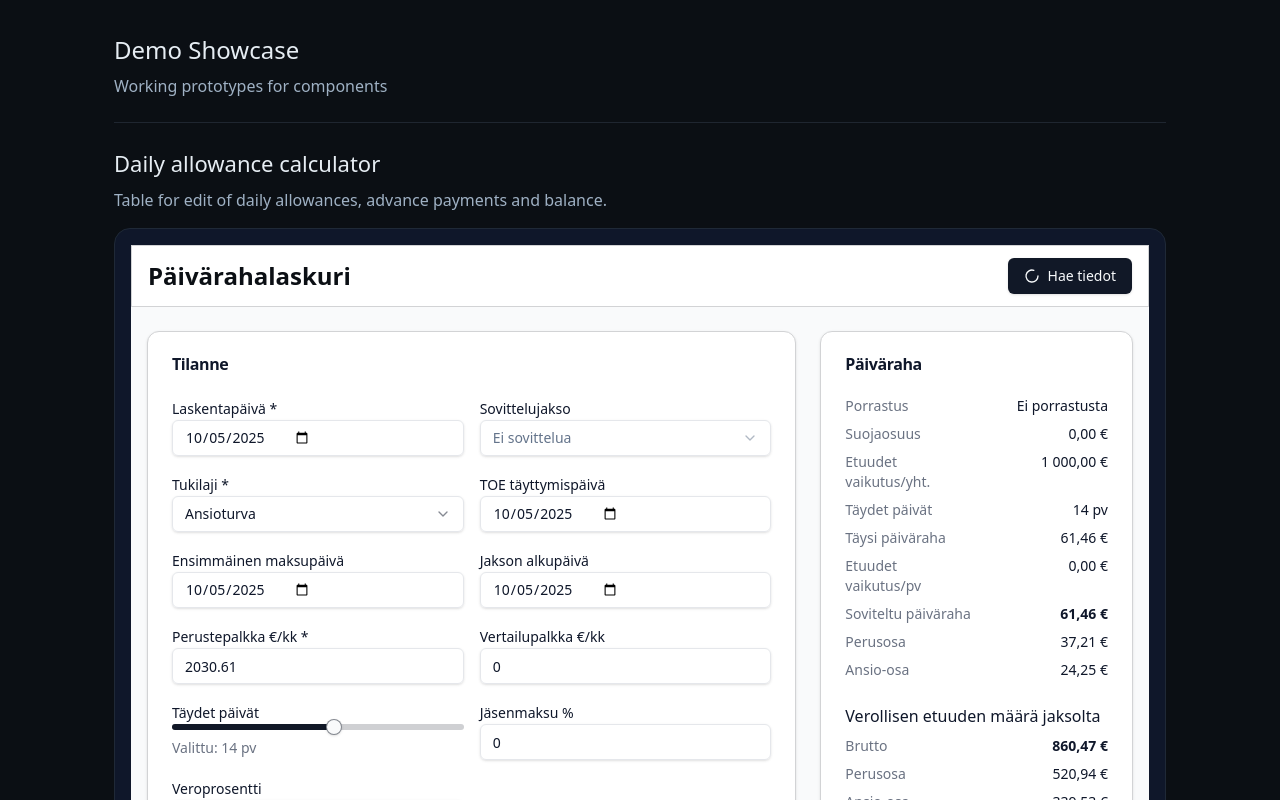
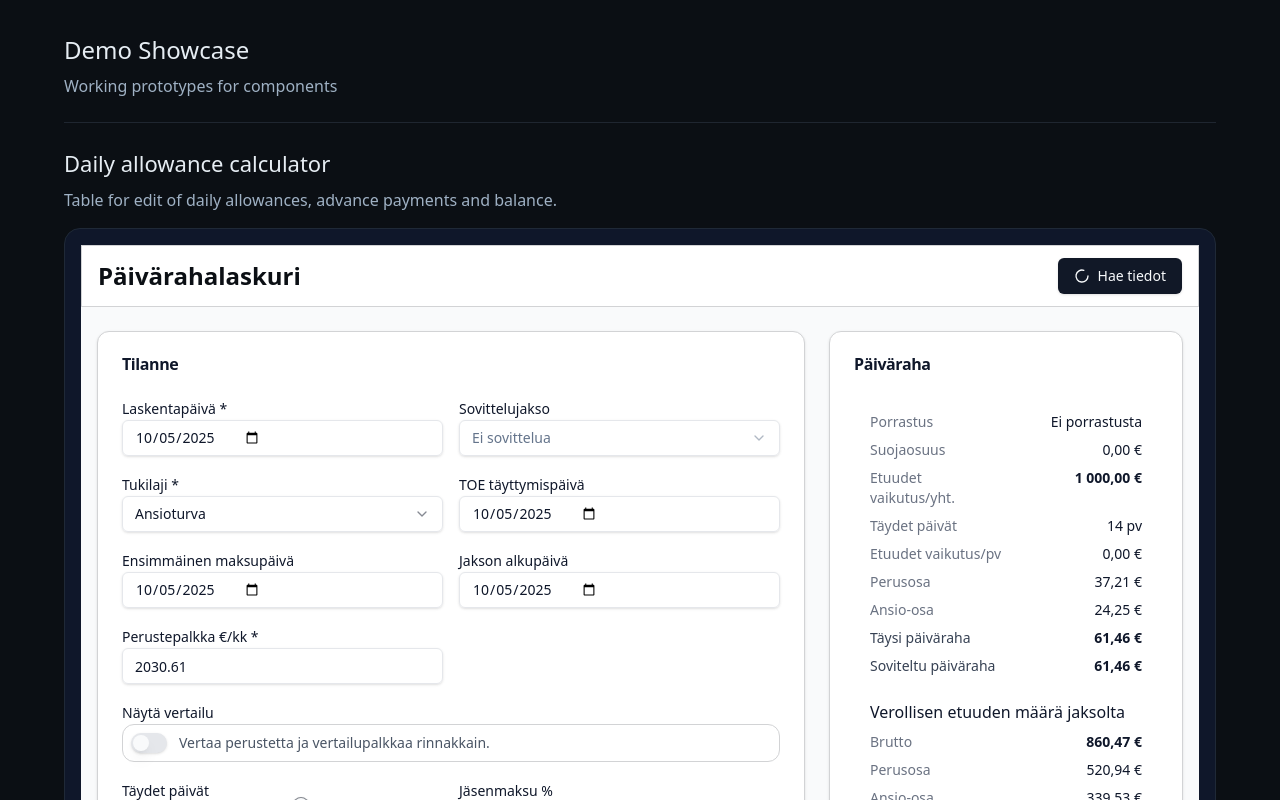
Before and after one commit to Heksed/demo-showcase, a Next.js app: page /allowancecalculator in a window 1280 px wide. Shown: the top 800 px of the page. Built offline with nearby package versions, Linux system fonts and the light colour scheme.

Commit message:
Fix: replace inline setFormulaConfig handlers with helpers

```diff
--- a/app/layout.tsx
+++ b/app/layout.tsx
@@ -11,7 +11,7 @@ export const metadata = {
     return (
       <html lang="fi">
         <body className="bg-[#0b0f14] text-[#e6edf3]">
-          <div className="max-w-[1100px] mx-auto p-6">
+          <div className="max-w-[1200px] mx-auto p-6">
             <header className="py-2 pb-6 border-b border-[#1f2630] mb-6">
               <h1 className="m-0 text-[24px]">Demo Showcase</h1>
               <p className="mt-[6px] text-[#9fb1c4]">Working prototypes for components</p>
--- a/demos/allowancecalculator/Allowancecalculator.tsx
+++ b/demos/allowancecalculator/Allowancecalculator.tsx
@@ -10,6 +10,8 @@ import { Select, SelectContent, SelectItem, SelectTrigger, SelectValue } from "@
 import { Switch } from "@/components/ui/switch";
 import { Slider } from "@/components/ui/slider";
 import { Download, Loader2, Plus, Trash2 } from "lucide-react";
+import { cn } from "@/lib/utils";
+
 
 
 // ===============================
@@ -212,6 +214,11 @@ export default function PaivarahaLaskuri() {
   const [taxPct, setTaxPct] = useState<number>(25); // veroprosentti
   const [priorPaidDaysManual, setPriorPaidDaysManual] = useState<number>(0); // maksetut pv ennen tätä jaksoa (manuaalinen)
 
+  // Vertailu
+  const [compareMode, setCompareMode] = useState<boolean>(false);
+  const [toeDateCompare, setToeDateCompare] = useState<string>("");
+
+
   // Lisäasetukset (tarvittaessa laajennettavissa)
   const [flags, setFlags] = useState({
     baseOnlyW: false, // Vain perusosa, työt.laji W
@@ -297,6 +304,7 @@ const setFormulaPercent =
   const results = useMemo(() => {
     const cfg = formulaConfig;
     const periodDays = period ? DAYS_BY_PERIOD[period as PeriodKey] : 0;
+
 
     // Automaattinen vs. manuaalinen maksettujen päivien kertymä ennen tämän jakson alkua
     const priorPaidAuto = businessDaysBetween(benefitStartDate, periodStartDate);
@@ -402,6 +410,71 @@ const setFormulaPercent =
     periodStartDate,
     autoPorrastus,
   ]);
+// Vertailupalkka
+  const resultsCompare = useMemo(() => {
+    if (!compareMode || !comparisonSalary || comparisonSalary <= 0) return null;
+
+    const periodDays = results.periodDays || 21.5;
+    const dailySalary = toDailyWage(comparisonSalary, periodDays);
+    const earningsPartRaw = flags.baseOnlyW
+      ? 0
+      : earningsPartFromDaily(dailySalary, SPLIT_POINT_MONTH, periodDays);
+
+    // Käytetään samaa porrastuksen keskiarvokerrointa ja samaa sovitteluvähennystä
+    const earningsPart = earningsPartRaw * results.stepFactor;
+    const fullDaily = DAILY_BASE + earningsPart;
+
+    const perDayReduction = results.perDayReduction;
+    const adjustedDaily = clamp(fullDaily - perDayReduction, 0, fullDaily);
+
+
+
+
+    return { fullDaily, adjustedDaily };
+  }, [
+    compareMode,
+    comparisonSalary,
+    flags.baseOnlyW,
+    results.periodDays,
+    results.stepFactor,
+    results.perDayReduction,
+  ]);
+
+  function Row3({
+    label,
+    base,
+    compare,
+  }: {
+    label: string;
+    base: number;
+    compare?: number | null;
+  }) {
+    const hasCompare = typeof compare === "number";
+    const delta = hasCompare ? (compare as number) - base : 0;
+    const sign = delta >= 0 ? "+" : "−";
+    const abs = Math.abs(delta);
+
+    return (
+      <>
+        <div className="text-gray-500">{label}</div>
+        <div className="text-right font-medium">{euro(base)}</div>
+        {hasCompare ? (
+          <>
+            <div className="text-right">{euro(compare as number)}</div>
+            <div className={cn("text-right font-semibold", delta >= 0 ? "text-emerald-600" : "text-rose-600")}>
+              {sign}
+              {euro(abs)}
+            </div>
+          </>
+        ) : (
+          <>
+            <div className="text-right text-gray-400">—</div>
+            <div className="text-right text-gray-400">—</div>
+          </>
+        )}
+      </>
+    );
+  }
 
   // Selkokielinen kaavalista korttia varten
   const formulaList = useMemo(() => {
@@ -525,15 +598,22 @@ const setFormulaPercent =
         </div>
       </header>
 
-      <main className="max-w-7xl mx-auto px-4 py-6 grid grid-cols-1 lg:grid-cols-3 gap-6">
+      <main
+  className={cn(
+    "max-w-8xl mx-auto px-4 py-6 grid gap-6 transition-all duration-300",
+    compareMode
+      ? "lg:grid-cols-[1.6fr_1.4fr]" // vertailutilassa: oikea leveämpi
+      : "lg:grid-cols-[2fr_1fr]"     // normaali: vasen 2/3, oikea 1/3
+  )}
+>
   {/* Vasemmalla: tilanne + etuudet */}
-        <div className="lg:col-span-2 space-y-6">
+  <div className="space-y-6 min-w-0">
           <Card>
             <CardHeader>
               <CardTitle>Tilanne</CardTitle>
             </CardHeader>
             <CardContent className="grid grid-cols-1 md:grid-cols-2 gap-4">
-              <div className="space-y-2">
+            <div className="space-y-6">
                 <Label>Laskentapäivä *</Label>
                 <Input type="date" value={calcDate} onChange={(e) => setCalcDate(e.target.value)} />
               </div>
@@ -595,6 +675,31 @@ const setFormulaPercent =
                 />
               </div>
 
+              {/* Vertailu – kytkin */}
+              <div className="space-y-2 md:col-span-2">
+          <Label>Näytä vertailu</Label>
+            <div className="flex items-center gap-3 p-2 rounded-xl border bg-white">
+             <Switch checked={compareMode} onCheckedChange={setCompareMode} />
+              <span className="text-sm text-gray-600">
+                Vertaa perustetta ja vertailupalkkaa rinnakkain.
+              </span>
+            </div>
+          </div>
+
+            {/* TOE (vertailu) – näytetään vain kun vertailu päällä */}
+            {compareMode && (
+             <div className="space-y-2">
+             <Label>TOE täyttymispäivä (vertailu)</Label>
+            <Input
+            type="date"
+            value={toeDateCompare}
+            onChange={(e) => setToeDateCompare(e.target.value)}
+              />
+             </div>
+            )}
+
+
+          {compareMode && (
             <div className="space-y-2">
             <Label>Vertailupalkka €/kk</Label>
            <Input
@@ -604,6 +709,7 @@ const setFormulaPercent =
             onChange={(e) => setComparisonSalary(parseFloat(e.target.value || "0"))}
                />
           </div>
+          )}
 
               <div className="space-y-2">
                 <Label>Täydet päivät</Label>
@@ -744,12 +850,19 @@ const setFormulaPercent =
         </div>
 
         {/* Oikealla: yhteenveto */}
-        <div className="lg:col-span-1">
+        <div className="min-w-0">
           <Card className="sticky top-20">
             <CardHeader>
               <CardTitle>Päiväraha</CardTitle>
             </CardHeader>
             <CardContent className="space-y-6">
+            <CardContent
+  className={cn("transition-all duration-300",compareMode && resultsCompare
+      ? "space-y-10 px-6 py-6" // enemmän tilaa kun vertailu päällä
+      : "space-y-6 px-4 py-4" // tiiviimpi oletus
+  )}
+>
+  {/* 1) Meta-rivit – aina 2-sarakkeisena */}
   <div className="grid grid-cols-2 gap-2 text-sm">
     <div className="text-gray-500">Porrastus</div>
     <div className="text-right font-medium">{results.stepLabel}</div>
@@ -760,29 +873,33 @@ const setFormulaPercent =
     </div>
 
     <div className="text-gray-500">Etuudet vaikutus/yht.</div>
-                <div className="text-right font-medium">{euro(results.benefitsTotal)}</div>
+    <div className="text-right font-semibold">{euro(results.benefitsTotal)}</div>
 
     <div className="text-gray-500">Täydet päivät</div>
     <div className="text-right">{results.days} pv</div>
 
-                <div className="text-gray-500">Täysi päiväraha</div>
-                <div className="text-right">{euro(results.fullDaily)}</div>
-
     <div className="text-gray-500">Etuudet vaikutus/pv</div>
     <div className="text-right">{euro(results.benefitsPerDay)}</div>
-
-                <div className="text-gray-500">Soviteltu päiväraha</div>
-                <div className="text-right font-semibold">{euro(results.adjustedDaily)}</div>
 
     <div className="text-gray-500">Perusosa</div>
     <div className="text-right">{euro(results.basePart)}</div>
 
     <div className="text-gray-500">Ansio-osa</div>
     <div className="text-right">{euro(results.earningsPart)}</div>
+
+    <div className="text-gray-700">Täysi päiväraha</div>
+    <div className="text-right font-semibold">{euro(results.fullDaily)}</div>
+
+    <div className="text-gray-700">Soviteltu päiväraha</div>
+    <div className="text-right font-semibold">{euro(results.adjustedDaily)}</div>
   </div>
 
+  {/* 2) Verollinen osio – 2-col kun ei vertailua, muuten 4-col (Peruste | Vertailu | Δ) */}
   <div>
     <h3 className="font-medium mb-2">Verollisen etuuden määrä jaksolta</h3>
+
+    {!(compareMode && resultsCompare) ? (
+      /* --- EI vertailua: 2 saraketta --- */
       <div className="grid grid-cols-2 gap-2 text-sm">
         <div className="text-gray-500">Brutto</div>
         <div className="text-right font-semibold">{euro(results.gross)}</div>
@@ -805,10 +922,52 @@ const setFormulaPercent =
         <div className="text-gray-700">Maksettava netto</div>
         <div className="text-right text-lg font-bold">{euro(results.net)}</div>
       </div>
+    ) : (
+      /* --- Vertailu: 4 saraketta --- */
+      <div className={cn("gap-2 text-sm", "grid grid-cols-4")}>
+        <div />
+        <div className="text-right text-gray-600">Peruste</div>
+        <div className="text-right text-gray-600">Vertailu</div>
+        <div className="text-right text-gray-600">Erotus</div>
+
+        {/* Vertailulaskennan apuarvot */}
+        {(() => {
+          const grossCmp = (resultsCompare!.adjustedDaily ?? 0) * results.days;
+          const basePartCmpPerDay = DAILY_BASE; // sama perusosa
+          const earningsPartCmpPerDay = (resultsCompare!.fullDaily ?? 0) - DAILY_BASE;
+          const basePartCmp = basePartCmpPerDay * results.days;
+          const earningsPartCmp = earningsPartCmpPerDay * results.days;
+          const withholdingCmp = grossCmp * (taxPct / 100);
+          const memberFeeCmp = grossCmp * (memberFeePct / 100);
+          const netAfterWithholdingCmp = grossCmp - withholdingCmp;
+          const netCmp = netAfterWithholdingCmp - memberFeeCmp;
+
+          return (
+            <>
+              <Row3 label="Brutto" base={results.gross} compare={grossCmp} />
+              <Row3 label="Perusosa" base={results.basePart * results.days} compare={basePartCmp} />
+              <Row3 label="Ansio-osa" base={results.earningsPart * results.days} compare={earningsPartCmp} />
+              <Row3 label="Ennakonpidätyksen määrä" base={results.withholding} compare={withholdingCmp} />
+              <Row3
+                label="Netto ennakonpidätyksen jälkeen"
+                base={results.gross - results.withholding}
+                compare={netAfterWithholdingCmp}
+              />
+              <Row3 label="Jäsenmaksu" base={results.memberFee} compare={memberFeeCmp} />
+              <Row3 label="Maksettava netto" base={results.net} compare={netCmp} />
+            </>
+          );
+        })()}
+      </div>
+    )}
   </div>
 
+  {/* 3) Veroton osio – 2-col / 4-col vastaavasti */}
   <div>
     <h3 className="font-medium mb-2">Verottoman etuuden määrä jaksolta</h3>
+
+    {!(compareMode && resultsCompare) ? (
+      /* --- EI vertailua: 2 saraketta --- */
       <div className="grid grid-cols-2 gap-2 text-sm">
         <div className="text-gray-500">Kulukorvaus / pv</div>
         <div className="text-right">{euro(results.travelAllowancePerDay)}</div>
@@ -819,7 +978,39 @@ const setFormulaPercent =
         <div className="text-gray-700">Maksettava yhteensä</div>
         <div className="text-right font-semibold">{euro(results.totalPayable)}</div>
       </div>
+    ) : (
+      /* --- Vertailu: 4 saraketta --- */
+      <div className={cn("gap-2 text-sm", "grid grid-cols-4")}>
+        <div />
+        <div className="text-right text-gray-600">Peruste</div>
+        <div className="text-right text-gray-600">Vertailu</div>
+        <div className="text-right text-gray-600">Erotus</div>
+
+        {(() => {
+          const grossCmp = (resultsCompare!.adjustedDaily ?? 0) * results.days;
+          const withholdingCmp = grossCmp * (taxPct / 100);
+          const memberFeeCmp = grossCmp * (memberFeePct / 100);
+          const netCmp = grossCmp - withholdingCmp - memberFeeCmp;
+          const totalPayableCmp = netCmp + results.travelAllowanceTotal; // kulukorvaus sama
+
+          return (
+            <>
+              <Row3 label="Kulukorvaus / pv" base={results.travelAllowancePerDay} compare={results.travelAllowancePerDay} />
+              <Row3
+                label="Kulukorvaus yhteensä"
+                base={results.travelAllowanceTotal}
+                compare={results.travelAllowanceTotal}
+              />
+              <Row3 label="Maksettava yhteensä" base={results.totalPayable} compare={totalPayableCmp} />
+            </>
+          );
+        })()}
       </div>
+    )}
+  </div>
+</CardContent>
+
+
    </CardContent>
           </Card>
         </div>
```
Lines whose indentation alone changed are shown as unchanged.
